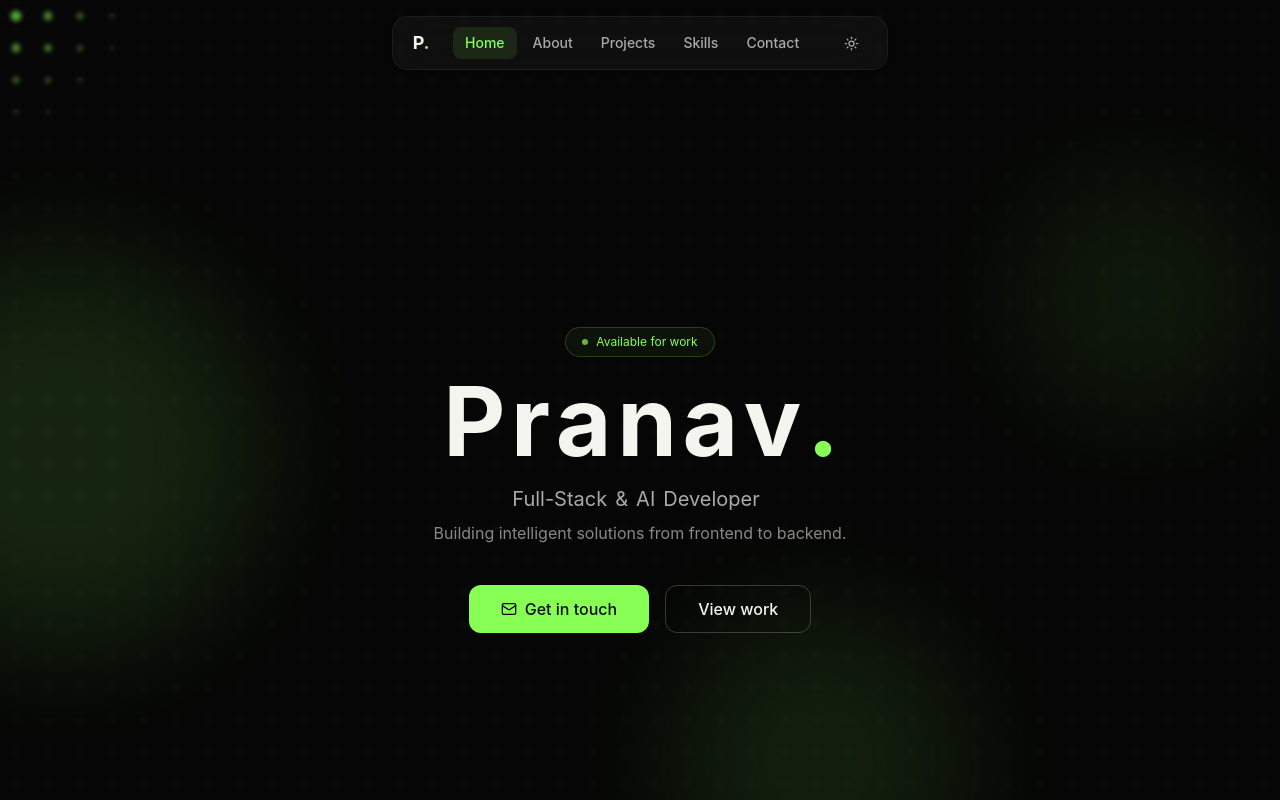
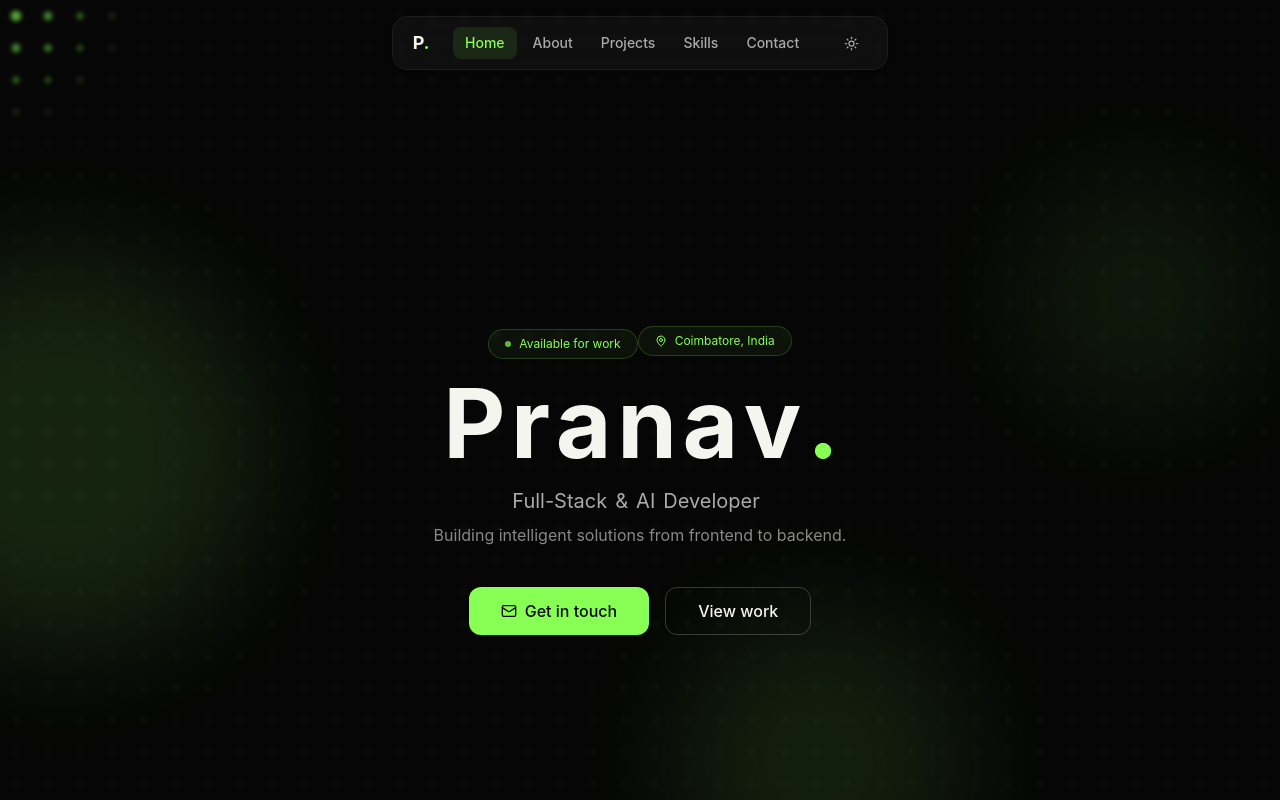
Before and after one commit to Pranav-v-cs/portfolio, a React (Vite) app: page / in a window 1280 px wide. Shown: the top 800 px of the page. Built offline with nearby package versions, Linux system fonts and the light colour scheme.

Commit message:
add location tag to hero

```diff
--- a/src/components/sections/Hero.tsx
+++ b/src/components/sections/Hero.tsx
@@ -2,7 +2,7 @@
 
 import { useRef } from 'react'
 import { motion, useScroll, useTransform } from 'framer-motion'
-import { ArrowDown, Mail } from 'lucide-react'
+import { ArrowDown, Mail, MapPin } from 'lucide-react'
 import { Magnetic } from '../effects/Magnetic'
 import { Button } from '../ui/button'
 import { portfolioData } from '../../data/portfolio'
@@ -63,6 +63,16 @@ export function Hero() {
         >
           <span className="h-1.5 w-1.5 rounded-full bg-accent animate-pulse" />
           Available for work
+        </motion.div>
+
+        <motion.div
+          className="mb-4 inline-flex items-center gap-2 rounded-full border border-accent/20 bg-accent/5 px-4 py-1.5 text-xs text-accent"
+          initial={{ opacity: 0, y: 20 }}
+          animate={{ opacity: 1, y: 0 }}
+          transition={{ duration: 0.5, delay: 0.3 }}
+        >
+          <MapPin size={12} />
+          {portfolioData.location}
         </motion.div>
 
         <h1 className="mb-4 text-5xl font-bold tracking-tight sm:text-7xl lg:text-8xl">
--- a/src/data/portfolio.ts
+++ b/src/data/portfolio.ts
@@ -88,6 +88,7 @@ export const portfolioData = {
       gradient: 'from-rose-500/20 to-purple-500/20',
     },
   ],
+  location: 'Coimbatore, India',
   social: {
     github: 'https://github.com/pranav-v-cs',
     email: 'pranav.vijayakumar216@gmail.com',
```
Also changed, not shown: 4 other files (tests, documents, lock files or other folders).
